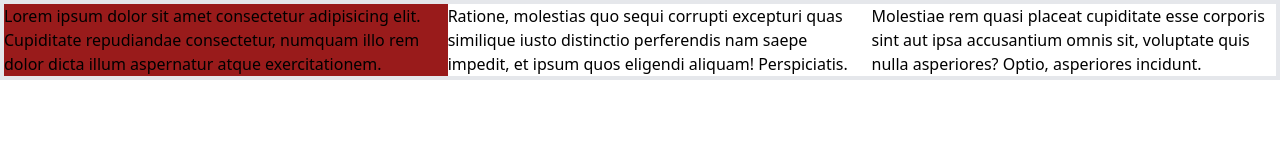
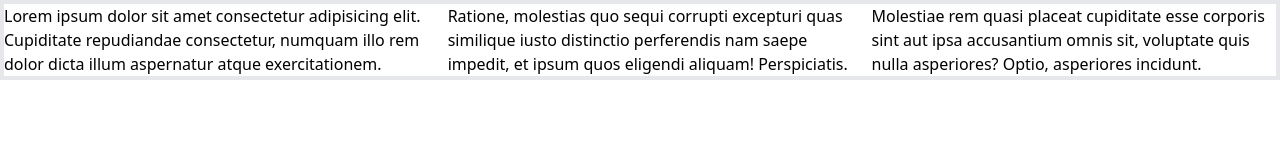
Before and after one commit to pavkodev/colourTrick-remastered, a website: page index.html in a window 1280 px wide. Drawn offline with Linux system fonts and the light colour scheme.

Commit message:
added prettier for consistency

```diff
--- a/index.html
+++ b/index.html
@@ -1,4 +1,4 @@
-<!DOCTYPE html>
+<!doctype html>
 <html lang="en">
   <head>
     <meta charset="UTF-8" />
@@ -6,19 +6,24 @@
     <link rel="stylesheet" href="./public/output.css" />
     <title>Document</title>
   </head>
-  <body>
-    <main class="flex items-center justify-center border-4">
-      <p class="bg-red-800">
-        Lorem ipsum dolor sit amet consectetur adipisicing elit. Cupiditate repudiandae consectetur,
-        numquam illo rem dolor dicta illum aspernatur atque exercitationem.
+  <body
+    class="flex min-h-screen flex-col items-center justify-center bg-gray-900"
+  >
+    <main class="flex flex-col items-center border-4 text-white">
+      <p>
+        Lorem ipsum dolor sit amet consectetur adipisicing elit. Cupiditate
+        repudiandae consectetur, numquam illo rem dolor dicta illum aspernatur
+        atque exercitationem.
       </p>
       <p>
-        Ratione, molestias quo sequi corrupti excepturi quas similique iusto distinctio perferendis
-        nam saepe impedit, et ipsum quos eligendi aliquam! Perspiciatis.
+        Ratione, molestias quo sequi corrupti excepturi quas similique iusto
+        distinctio perferendis nam saepe impedit, et ipsum quos eligendi
+        aliquam! Perspiciatis.
       </p>
       <p>
-        Molestiae rem quasi placeat cupiditate esse corporis sint aut ipsa accusantium omnis sit,
-        voluptate quis nulla asperiores? Optio, asperiores incidunt.
+        Molestiae rem quasi placeat cupiditate esse corporis sint aut ipsa
+        accusantium omnis sit, voluptate quis nulla asperiores? Optio,
+        asperiores incidunt.
       </p>
     </main>
   </body>
--- a/package.json
+++ b/package.json
@@ -11,6 +11,8 @@
   "author": "",
   "license": "ISC",
   "devDependencies": {
+    "prettier": "^3.3.3",
+    "prettier-plugin-tailwindcss": "^0.6.5",
     "tailwindcss": "^3.4.7"
   }
 }
```
Also changed, not shown: 2 other files.
